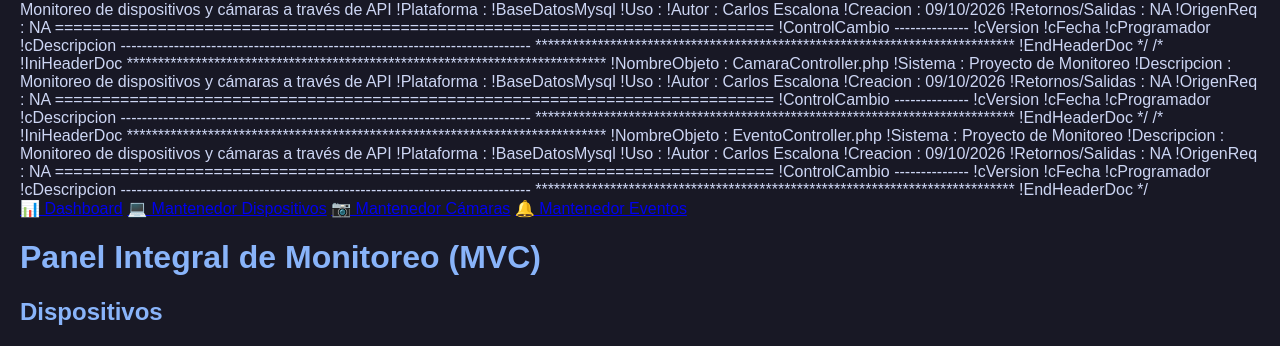
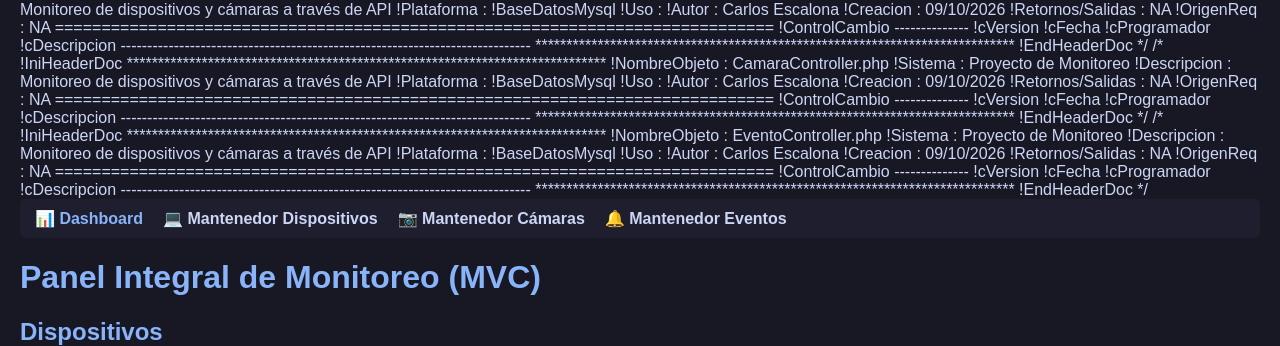
Before and after one commit to carlosescalona/Proyecto-de-Titulo, a PHP site: page / in a window 1280 px wide. Shown: the part 325-671 px from the top of the page. Run offline with PHP 8.4, Linux system fonts and the light colour scheme; data that the repository does not hold is empty.

Commit message:
Update styles.css

```diff
--- a/public/css/styles.css
+++ b/public/css/styles.css
@@ -52,3 +52,36 @@ th {
 tr.alerta-activa {
     background-color: rgba(243, 139, 168, 0.15);
 }
+
+/* Navigation Container */
+.main-nav {
+    margin-bottom: 20px;
+    background: #1e1e2e;
+    padding: 10px 15px;
+    border-radius: 6px;
+    display: flex;
+    align-items: center;
+}
+
+/* Base Nav Links */
+.nav-link {
+    color: #cdd6f4;
+    font-weight: bold;
+    margin-right: 20px;
+    text-decoration: none;
+    transition: color 0.2s ease;
+}
+
+.nav-link:last-child {
+    margin-right: 0;
+}
+
+/* Active Nav Link (Dashboard) */
+.nav-link.active {
+    color: #89b4fa;
+}
+
+/* Hover Effect */
+.nav-link:hover {
+    color: #89b4fa;
+}
```
